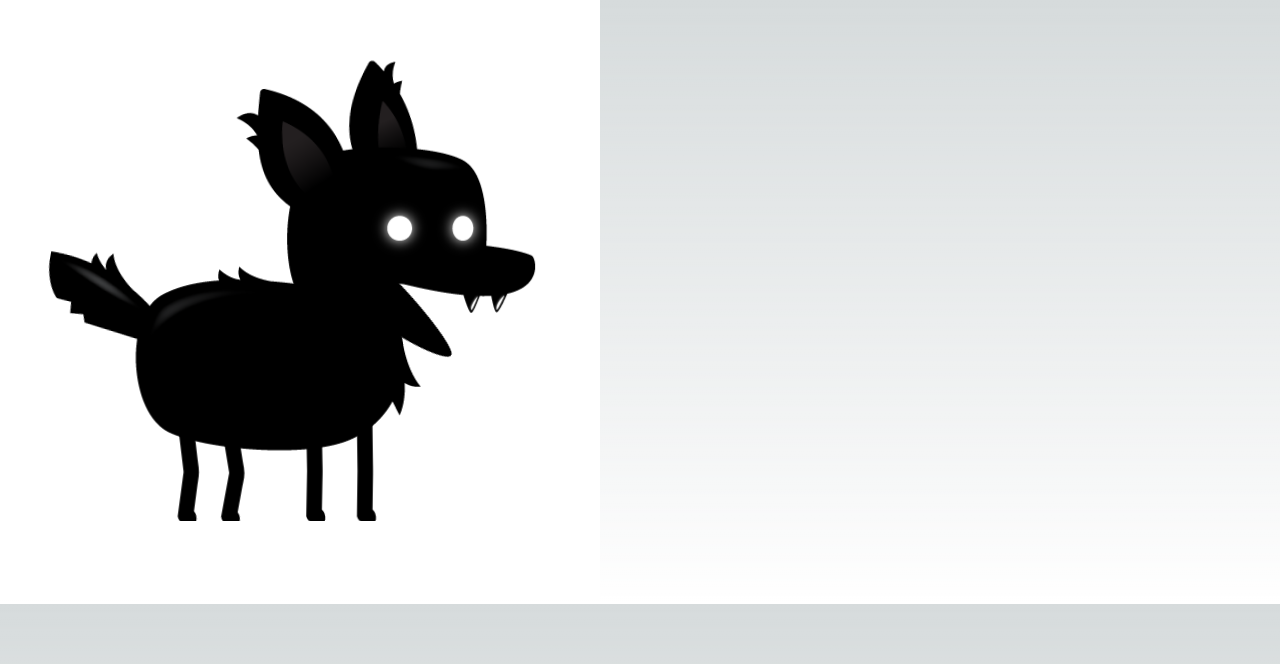
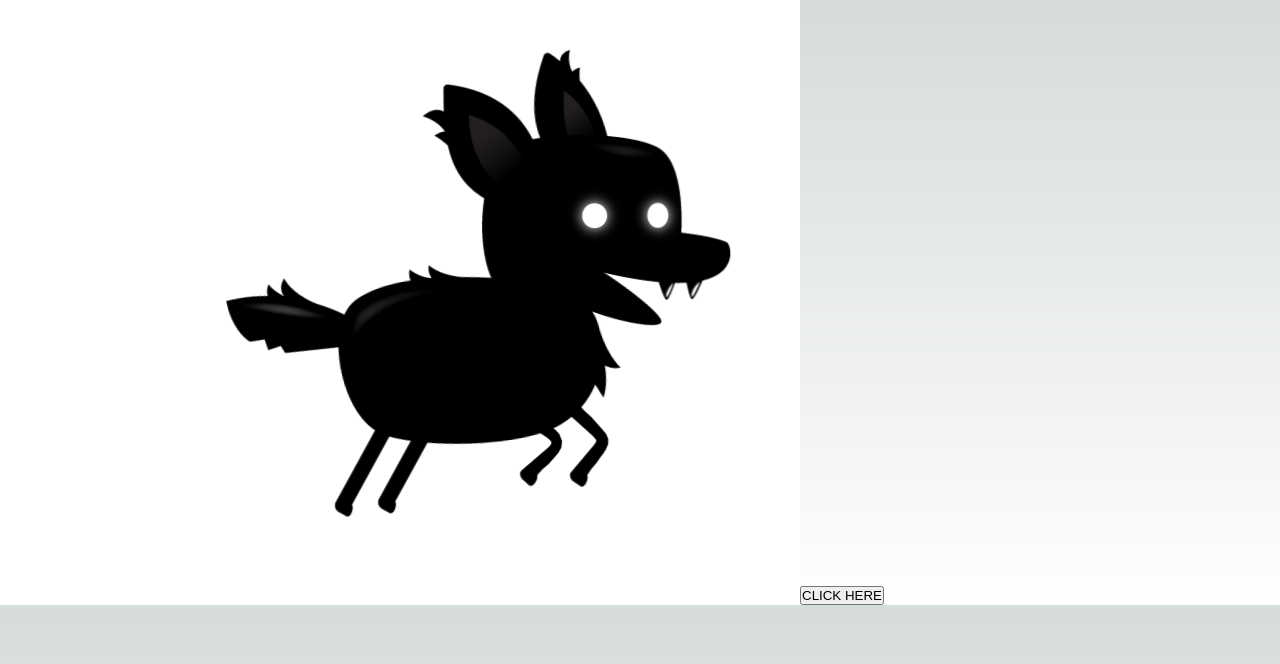
Before and after one commit to TodoGatchi/TodoGatch_Frontend, a Next.js app: page /rooms in a window 1280 px wide. Shown: the top 664 px of the page. Built offline with nearby package versions, Linux system fonts and the light colour scheme.

Commit message:
Created useGame custom hook, which can be used to draw pets on canvas

```diff
--- a/src/components/rooms/Room.tsx
+++ b/src/components/rooms/Room.tsx
@@ -1,146 +1,21 @@
-import { useEffect, useRef, useState } from "react";
-import shadow from '/public/shadow_dog.png';
-// import Image from "next/image";
+import { useEffect } from 'react';
+import useGame from '../../hooks/useGame';
 
 type Props = {}
 
-const animationTypes = [
-  {
-    name: 'idle',
-    frames: 7
-  },
-  {
-    name: 'jump',
-    frames: 7
-  },
-  {
-    name: 'fall',
-    frames: 7
-  },
-  {
-    name: 'run',
-    frames: 9
-  },
-  {
-    name: 'dizzy',
-    frames: 11
-  },
-  {
-    name: 'sit',
-    frames: 5
-  },
-  {
-    name: 'roll',
-    frames: 7
-  },
-  {
-    name: 'bite',
-    frames: 7
-  },
-  {
-    name: 'ko',
-    frames: 12
-  },
-  {
-    name: 'getHit',
-    frames: 4
-  },
-
-]
-const spriteAnimations = {};
-
-class Pet {
-  x: number;
-  y: number;
-  height: number;
-  width: number;
-  type: string;
-  status: string;
-
-  constructor(type: string) {
-    this.x = 0;
-    this.y = 0;
-    this.height = 300;
-    this.width = 300;
-    this.type = type;
-    this.status = 'idle';
-  }
-  walk(isGoingLeft: boolean) {
-    if(isGoingLeft) {
-      this.x--;
-    } else {
-      this.x++;
-    }
-  }
-  changeStatus(status: string) {
-    this.status = status;
-  }
-  display() {
-
-  }
-}
-
 export default function Room({}: Props) {
-  const [ctx, setCtx] = useState<CanvasRenderingContext2D>();
-  const ref = useRef<HTMLCanvasElement>(null)
+  const [addNewPet, canvasRef] = useGame();
 
   useEffect(() => {
-    if (ref.current) {
-
-      const canvas = ref.current.getContext('2d');
-
-      setCtx(canvas);
-      // do something here with the canvas
-      const CANVAS_WIDTH = ref.current.width = 600;
-      const CANVAS_HEIGHT = ref.current.height = 600;
-
-
-      const spriteWidth = 575;
-      const spriteHeight = 523;
-
-      let staggerFrames = 5;
-      let gameFrame = 0;
-
-      animationTypes.forEach((type, index) => {
-        let frames = {
-          loc: []
-        }
-
-        for(let i = 0; i < type.frames; i++) {
-          let x = i * spriteWidth;
-          let y = index * spriteHeight;
-          frames.loc.push({x, y});
-        }
-        spriteAnimations[type.name] = frames;
-      })
-
-      const petImage = new Image();
-      petImage.src = shadow.src;
-
-      let currState = 'idle';
-
-      function animate() {
-        canvas?.clearRect(0, 0, CANVAS_WIDTH, CANVAS_HEIGHT);
-
-        let position = Math.floor(gameFrame / staggerFrames) % spriteAnimations[currState].loc.length;
-
-        let frameX = spriteAnimations[currState].loc[position].x;
-        let frameY = spriteAnimations[currState].loc[position].y;
-
-        canvas?.drawImage(petImage, frameX, frameY, spriteWidth, spriteHeight, 0, 0, spriteWidth, spriteHeight);
-
-        gameFrame++;
-        requestAnimationFrame(animate);
-      }
-      animate();
-    }
-  }, [])
-
-
+    console.log('roomEffect runs');
+    addNewPet('george', 'shadowdog');
+    // addNewPet('beef', 'shadowdog');
+  }, []);
 
   return (
     <>
-      <canvas style={{backgroundColor: 'white'}} ref={ref}></canvas>
+      <canvas style={{backgroundColor: 'white'}} ref={canvasRef}></canvas>
+      <button onClick={()=>addNewPet('dog', 'x')}>CLICK HERE</button>
     </>
   )
 }
--- /dev/null
+++ b/src/hooks/useGame.tsx
@@ -0,0 +1,223 @@
+import { useEffect, useLayoutEffect, useRef, useState } from "react";
+import shadow from '/public/shadow_dog.png';
+
+type Props = {}
+
+const animationTypes = [
+  {
+    name: 'idle',
+    frames: 7
+  },
+  {
+    name: 'jump',
+    frames: 7
+  },
+  {
+    name: 'fall',
+    frames: 7
+  },
+  {
+    name: 'run',
+    frames: 9
+  },
+  {
+    name: 'dizzy',
+    frames: 11
+  },
+  {
+    name: 'sit',
+    frames: 5
+  },
+  {
+    name: 'roll',
+    frames: 7
+  },
+  {
+    name: 'bite',
+    frames: 7
+  },
+  {
+    name: 'ko',
+    frames: 12
+  },
+  {
+    name: 'getHit',
+    frames: 4
+  }
+]
+
+class Pet {
+  name: string;
+  x: number;
+  y: number;
+  height: number;
+  width: number;
+  type: string;
+  status: string;
+  image: HTMLImageElement;
+
+  constructor(name: string, type: string) {
+    this.name = name;
+    this.x = Math.random() * (screen.width - 500);
+    this.y = 0;
+    this.width = 575;
+    this.height = 523;
+    this.type = type;
+    this.status = 'run';
+    if(typeof window !== 'undefined') {
+      this.image = new Image();
+      this.image.src = shadow.src;
+    }
+  }
+  walk(isGoingLeft: boolean) {
+    if(isGoingLeft) {
+      this.x--;
+    } else {
+      this.x++;
+    }
+  }
+  changeStatus(status: string) {
+    this.status = status;
+  }
+  getPosition() {
+    let position = Math.floor(gameFrame / staggerFrames) % spriteAnimations[this.status].loc.length;
+
+    let frameX = spriteAnimations[this.status].loc[position].x;
+    let frameY = spriteAnimations[this.status].loc[position].y;
+
+    return {frameX, frameY};
+  }
+  display(canvas: CanvasRenderingContext2D | null) {
+    let coords = this.getPosition();
+
+    canvas?.drawImage(this.image, coords.frameX, coords.frameY, this.width, this.height, this.x, this.y, this.width, this.height);
+  }
+  randomStatusOverInterval() {
+    const setRandomInterval = (intervalFunction:Function, minDelay:number, maxDelay:number) => {
+      let timeout:NodeJS.Timeout;
+
+      const runInterval = () => {
+        const timeoutFunction = () => {
+          intervalFunction();
+          runInterval();
+        };
+
+        const delay = Math.floor(Math.random() * (maxDelay - minDelay + 1)) + minDelay;
+
+        timeout = setTimeout(timeoutFunction, delay);
+      };
+
+      runInterval();
+
+      return {
+        clear() { clearTimeout(timeout) },
+      };
+    };
+
+    return setRandomInterval(() => {
+      let randomIdx = Math.floor(Math.random() * animationTypes.length);
+
+      this.changeStatus(animationTypes[randomIdx].name);
+    }, 1000, 10000);
+
+  }
+}
+
+const spriteWidth = 575;
+const spriteHeight = 523;
+
+let staggerFrames = 5;
+let gameFrame = 0;
+
+interface Location {
+  x: number,
+  y: number
+}
+
+interface Frames {
+  loc: Location[]
+}
+interface spriteObject {
+  [key: string]: Frames
+}
+
+const spriteAnimations: spriteObject = {};
+animationTypes.forEach((type, index) => {
+  let frames: Frames = {
+    loc: []
+  }
+
+  for(let i = 0; i < type.frames; i++) {
+    let x = i * spriteWidth;
+    let y = index * spriteHeight;
+    frames.loc.push({x, y});
+  }
+  spriteAnimations[type.name] = frames;
+})
+let cancelId = null;
+// let test = new Pet('jeorge', 'dogo');
+
+export default function useGame() {
+  const [pets, setPets] = useState<Pet[]>([]);
+  const canvasRef = useRef<HTMLCanvasElement>(null);
+  const [canvasWidth, setCanvasWidth]= useState<number>(600);
+  const [canvasHeight, setCanvasHeight]= useState<number>(600);
+
+  function addNewPet(name: string, type: string) {
+    let temp = new Pet(name, type);
+
+    setPets([...pets, temp]);
+  }
+  // console.log('hi')
+  function animate(canvas: CanvasRenderingContext2D | null): number {
+    canvas?.clearRect(0, 0, canvasWidth, canvasHeight);
+    // console.log(pets);
+
+    pets.forEach((pet) => {
+      pet.display(canvas);
+      // pet.walk()
+      if(pet.status === 'run') {
+        // pet.walk(false);
+      }
+
+    });
+
+    gameFrame++;
+
+    cancelId = requestAnimationFrame(() => animate(canvas));
+  }
+
+  useEffect(() => {
+    console.log(pets);
+    setCanvasWidth(screen.width);
+    setCanvasHeight(screen.height);
+
+    if(canvasRef.current) {
+      const canvas: CanvasRenderingContext2D | null = canvasRef.current.getContext('2d');
+      canvasRef.current.width = canvasWidth;
+      canvasRef.current.height = canvasHeight;
+
+      animate(canvas);
+
+      // let cancelRandoms = [];
+      let cancelRandom;
+
+      pets.forEach((pet) => {
+        // cancelRandoms.push(pet.randomStatusOverInterval());
+        cancelRandom = pet.randomStatusOverInterval();
+        // cancelRandom.clear();
+      })
+      // console.log(cancelRandoms);
+      return () => {
+        cancelAnimationFrame(cancelId);
+        cancelRandom?.clear();
+        cancelRandom = undefined;
+        // cancelRandoms.forEach((random) => {
+        //   random.clear();
+        // })
+      }
+    }
+  }, [pets]);
+  //a
+  return [addNewPet, canvasRef]
+}
```
